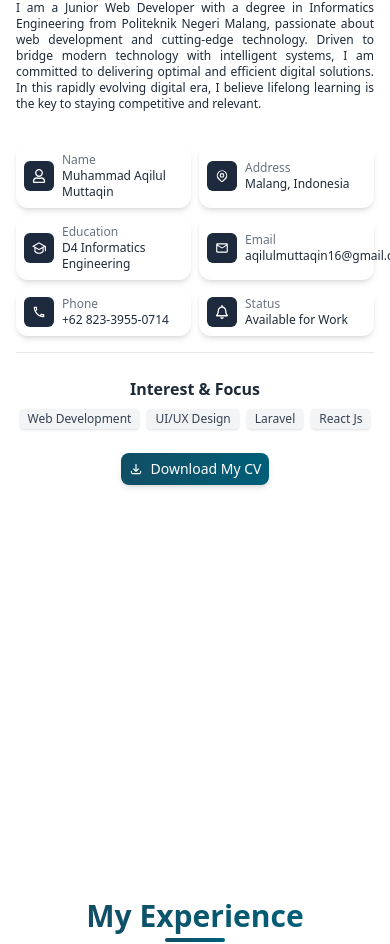
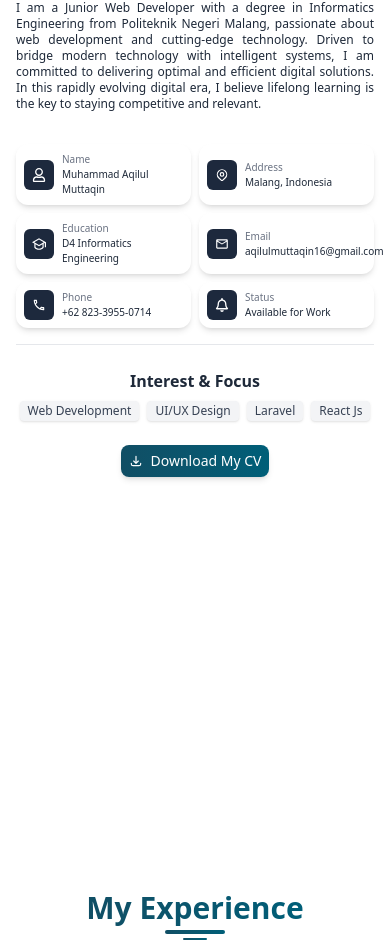
Before and after one commit to AqilulMuttaqin/portfolio-v1, a React (Vite) app: page / in a window 390 px wide. Shown: the part 1362-2306 px from the top of the page. Built offline with nearby package versions, Linux system fonts and the light colour scheme.

Commit message:
responsive: font detail on about me

```diff
--- a/src/components/Home.jsx
+++ b/src/components/Home.jsx
@@ -117,8 +117,8 @@ function Home() {
                     <FaRegUser className="text-white" />
                   </div>
                   <div className="flex flex-col my-2">
-                    <span className="text-gray-500 text-xs">Name</span>
-                    <span className="text-gray-800 text-xs font-medium">
+                    <span className="text-gray-500 text-[0.625rem] sm:text-xs">Name</span>
+                    <span className="text-gray-800 text-[0.625rem] sm:text-xs font-medium">
                       Muhammad Aqilul Muttaqin
                     </span>
                   </div>
@@ -128,8 +128,8 @@ function Home() {
                     <HiOutlineLocationMarker className="text-white" />
                   </div>
                   <div className="flex flex-col my-2">
-                    <span className="text-gray-500 text-xs">Address</span>
-                    <span className="text-gray-800 text-xs font-medium">
+                    <span className="text-gray-500 text-[0.625rem] sm:text-xs">Address</span>
+                    <span className="text-gray-800 text-[0.625rem] sm:text-xs font-medium">
                       Malang, Indonesia
                     </span>
                   </div>
@@ -139,8 +139,8 @@ function Home() {
                     <RiGraduationCapLine className="text-white" />
                   </div>
                   <div className="flex flex-col my-2">
-                    <span className="text-gray-500 text-xs">Education</span>
-                    <span className="text-gray-800 text-xs font-medium">
+                    <span className="text-gray-500 text-[0.625rem] sm:text-xs">Education</span>
+                    <span className="text-gray-800 text-[0.625rem] sm:text-xs font-medium">
                       D4 Informatics Engineering
                     </span>
                   </div>
@@ -150,8 +150,8 @@ function Home() {
                     <MdMailOutline className="text-white" />
                   </div>
                   <div className="flex flex-col my-2">
-                    <span className="text-gray-500 text-xs">Email</span>
-                    <span className="text-gray-800 text-xs font-medium">
+                    <span className="text-gray-500 text-[0.625rem] sm:text-xs">Email</span>
+                    <span className="text-gray-800 text-[0.625rem] sm:text-xs font-medium">
                       aqilulmuttaqin16@gmail.com
                     </span>
                   </div>
@@ -161,8 +161,8 @@ function Home() {
                     <MdOutlinePhone className="text-white" />
                   </div>
                   <div className="flex flex-col my-2">
-                    <span className="text-gray-500 text-xs">Phone</span>
-                    <span className="text-gray-800 text-xs font-medium">
+                    <span className="text-gray-500 text-[0.625rem] sm:text-xs">Phone</span>
+                    <span className="text-gray-800 text-[0.625rem] sm:text-xs font-medium">
                       +62 823-3955-0714
                     </span>
                   </div>
@@ -172,8 +172,8 @@ function Home() {
                     <FaRegBell className="text-white" />
                   </div>
                   <div className="flex flex-col my-2">
-                    <span className="text-gray-500 text-xs">Status</span>
-                    <span className="text-gray-800 text-xs font-medium">
+                    <span className="text-gray-500 text-[0.625rem] sm:text-xs">Status</span>
+                    <span className="text-gray-800 text-[0.625rem] sm:text-xs font-medium">
                       Available for Work
                     </span>
                   </div>
```
